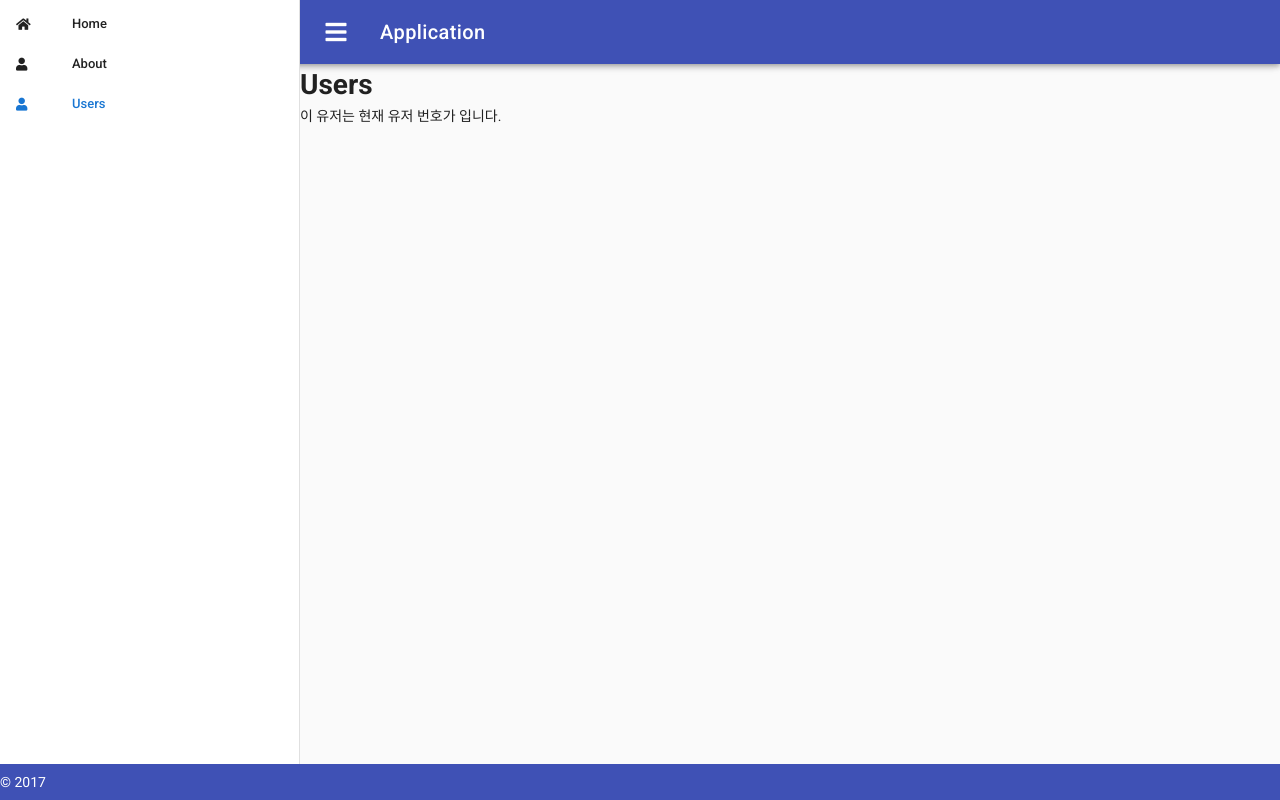
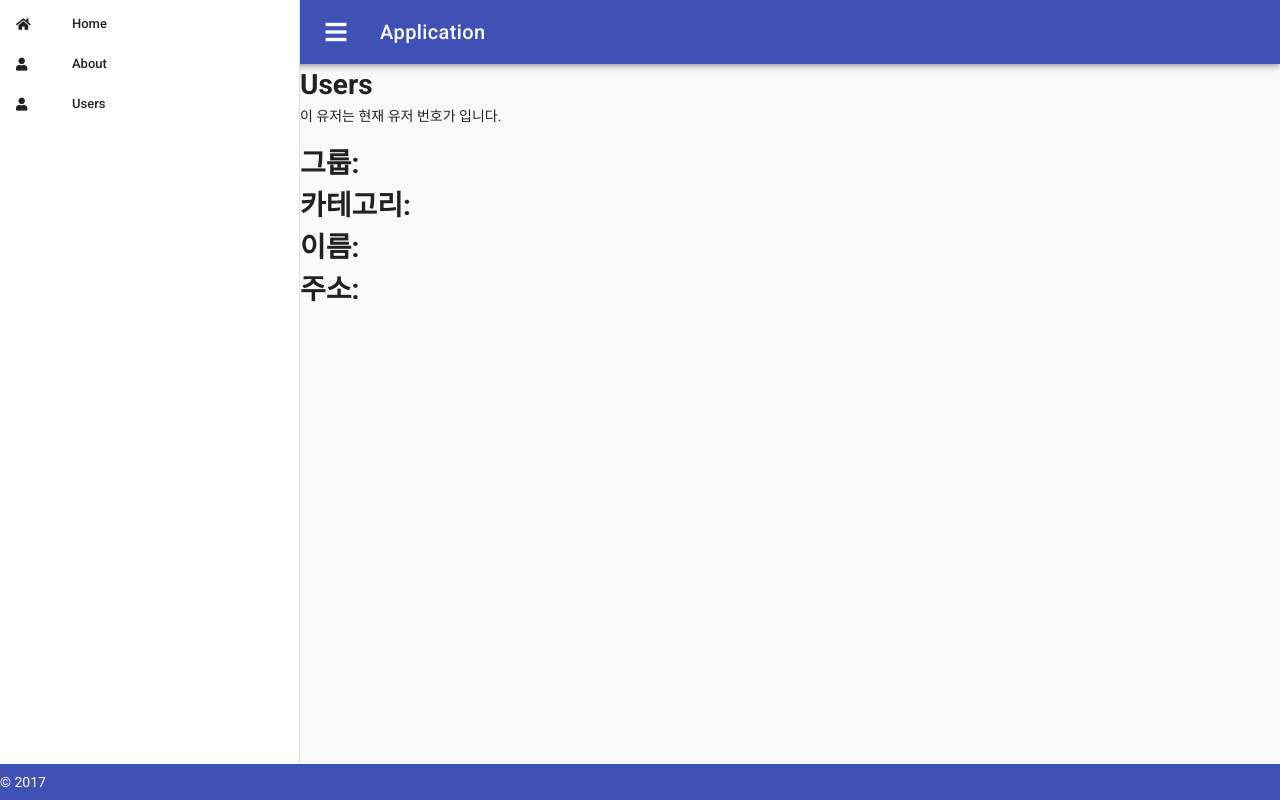
Before and after one commit to raae7742/study-vue.js3, a Vue app in the folder vue-router/vue-router/: page /users in a window 1280 px wide. Built offline with nearby package versions, Linux system fonts and the light colour scheme.

Commit message:
Vue-router: query

```diff
--- a/vue-router/vue-router/src/App.vue
+++ b/vue-router/vue-router/src/App.vue
@@ -22,12 +22,19 @@
             <v-list-tile-title>About</v-list-tile-title>
           </v-list-tile-content>
         </v-list-tile>
-        <v-list-tile router :to="{
-          name: 'users',
-          params: {
-            userId: 4321,
-            name: 'hoza'
-          }}" exact>
+        <v-list-tile
+          router
+          :to="{
+            name: 'users',
+            params: {
+              userId: 4321,
+              name: 'hoza'
+            },
+            query: {
+              group: 'member',
+              category: 'trial'
+            }
+          }" exact>
           <v-list-tile-action>
             <i class="fas fa-user"></i>
           </v-list-tile-action>
--- a/vue-router/vue-router/src/views/Users.vue
+++ b/vue-router/vue-router/src/views/Users.vue
@@ -2,7 +2,10 @@
     <div>
         <h1>Users</h1>
         <p>이 유저는 현재 유저 번호가 {{ userId }}입니다.</p>
-        {{ $route.params.name }}
+        <h1>그룹: {{ $route.query.group }}</h1>
+        <h1>카테고리: {{ $route.query.category }}</h1>
+        <h1>이름: {{ $route.query.name }}</h1>
+        <h1>주소: {{ $route.query.address }}</h1>
     </div>
 </template>
 
```
